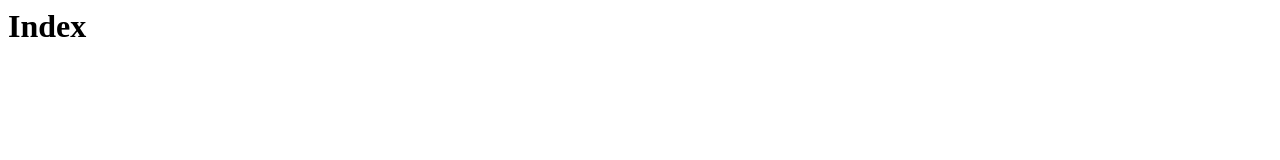
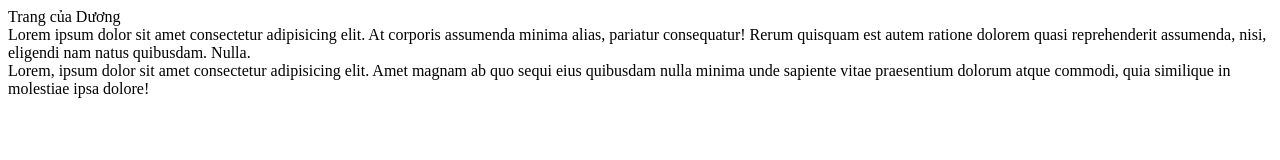
Before and after one commit to BHD1673/Test_For_Git, a plain HTML site: page index.html in a window 1280 px wide. Drawn offline with Linux system fonts and the light colour scheme.

Commit message:
this is change in html file

```diff
--- a/index.html
+++ b/index.html
@@ -1 +1,17 @@
-<h1>Index</h1>
+<!DOCTYPE html>
+<html lang="en">
+<head>
+    <meta charset="UTF-8">
+    <meta name="viewport" content="width=device-width, initial-scale=1.0">
+    <title>Trang chur</title>
+</head>
+<body>
+    <div class="container">
+        <div class="header">Trang của Dương</div>
+        <div class="main">
+            <div class="left-side">Lorem ipsum dolor sit amet consectetur adipisicing elit. At corporis assumenda minima alias, pariatur consequatur! Rerum quisquam est autem ratione dolorem quasi reprehenderit assumenda, nisi, eligendi nam natus quibusdam. Nulla.</div>
+            <div class="right-side">Lorem, ipsum dolor sit amet consectetur adipisicing elit. Amet magnam ab quo sequi eius quibusdam nulla minima unde sapiente vitae praesentium dolorum atque commodi, quia similique in molestiae ipsa dolore!</div>
+        </div>
+    </div>
+</body>
+</html>
```
